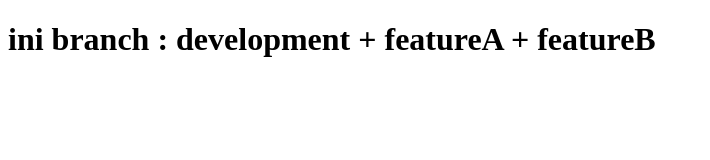
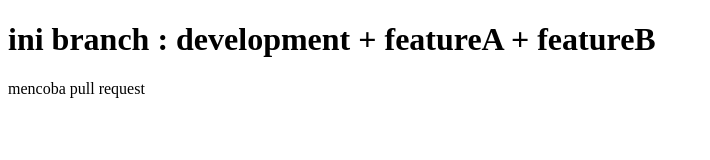
Before and after one commit to ramaditoferdian/tugas-1-branching, a plain HTML site: page index.html in a window 1280 px wide. Shown: the whole page, without its empty margins (0-710 px from the left). Drawn offline with Linux system fonts and the light colour scheme.

Commit message:
mencoba melakukan pull request

```diff
--- a/index.html
+++ b/index.html
@@ -10,5 +10,6 @@
     <h1>
         ini branch : development + featureA + featureB
     </h1>
+    <p>mencoba pull request</p>
 </body>
 </html>
```
